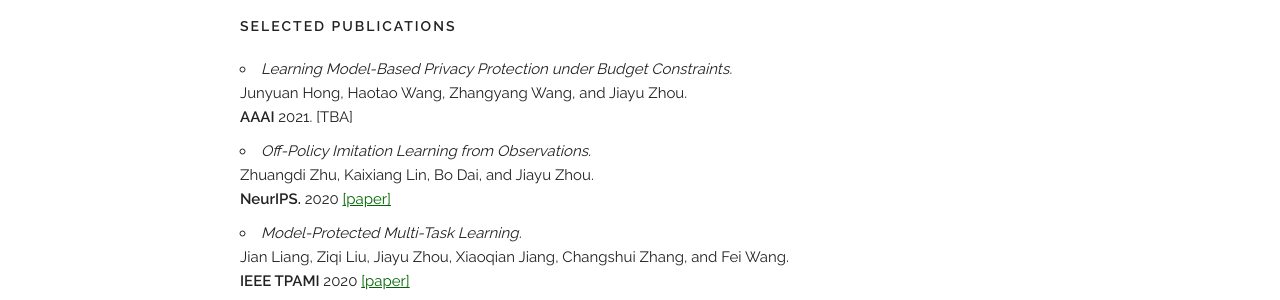
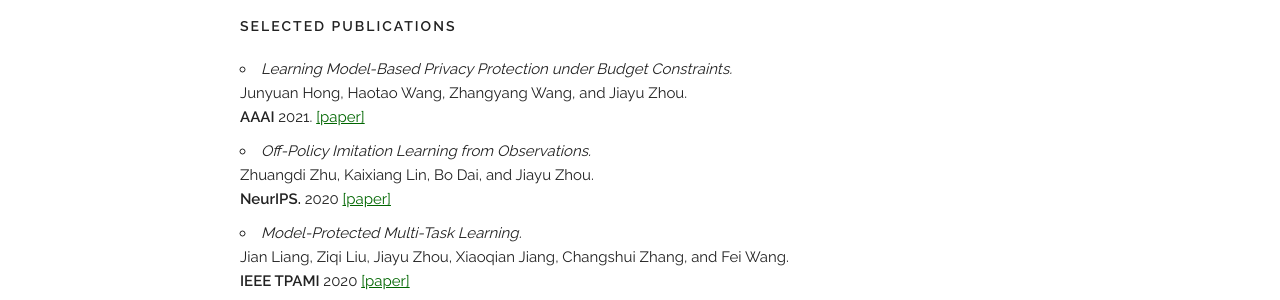
Before and after one commit to Marvelrex/denos.lab.io, a Jekyll site: the page built from index.html, in a window 1280 px wide and 900 px high, scrolled down 6957 px. Shown: the part 152-452 px from the top of the window. Built offline with Jekyll 4.4.1, drawn with Linux system fonts in a browser that asks for light colours; nearby versions of some CDN libraries.

Commit message:
add paper link

```diff
--- a/_layouts/default.html
+++ b/_layouts/default.html
@@ -264,7 +264,7 @@
       <ul>
         <li><i>Learning Model-Based Privacy Protection under Budget Constraints. </i><br>
             Junyuan Hong, Haotao Wang, Zhangyang Wang, and Jiayu Zhou. <br>
-            <b>AAAI</b> 2021. [TBA]
+            <b>AAAI</b> 2021. <a href="https://www.aaai.org/AAAI21Papers/AAAI-7394.HongJ.pdf" target="_blank">[paper]</a>
         </li>
 
         <li><i>Off-Policy Imitation Learning from Observations. </i><br>
```
